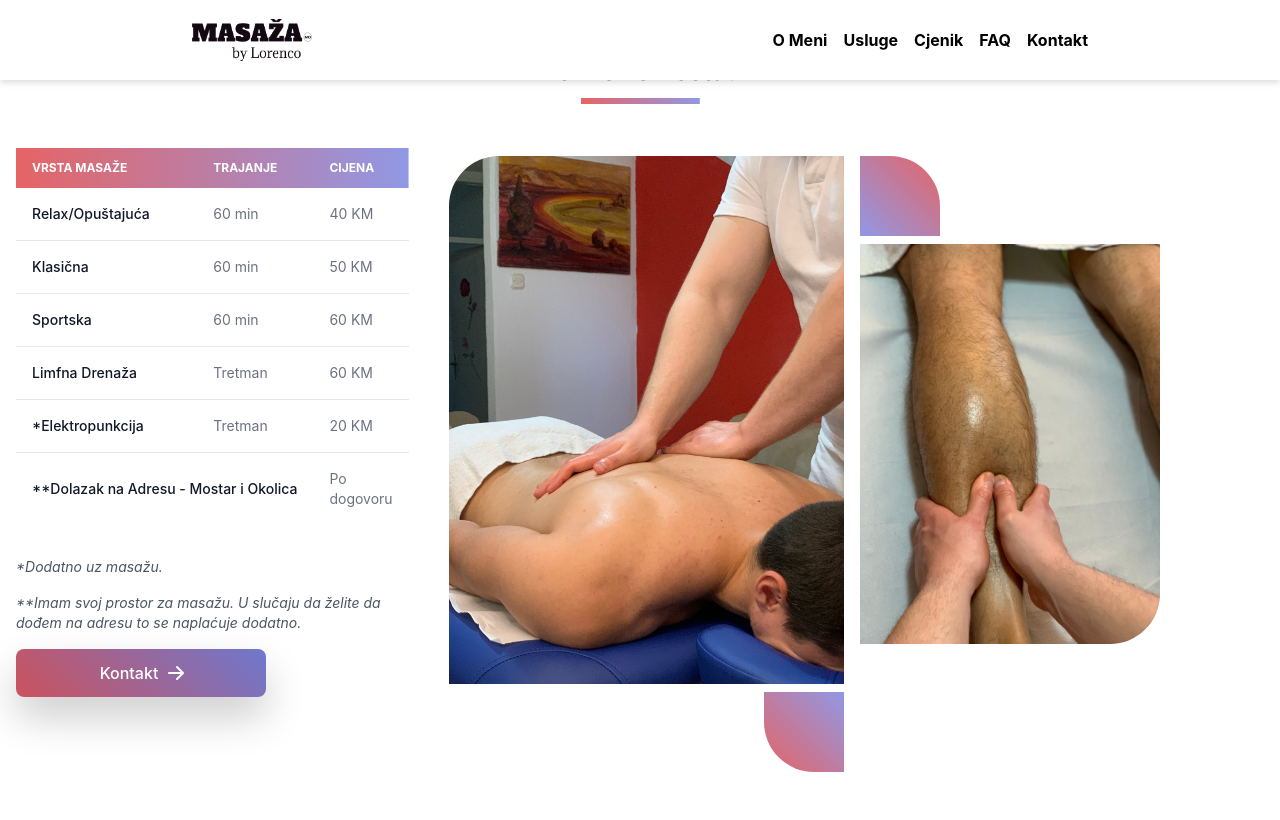
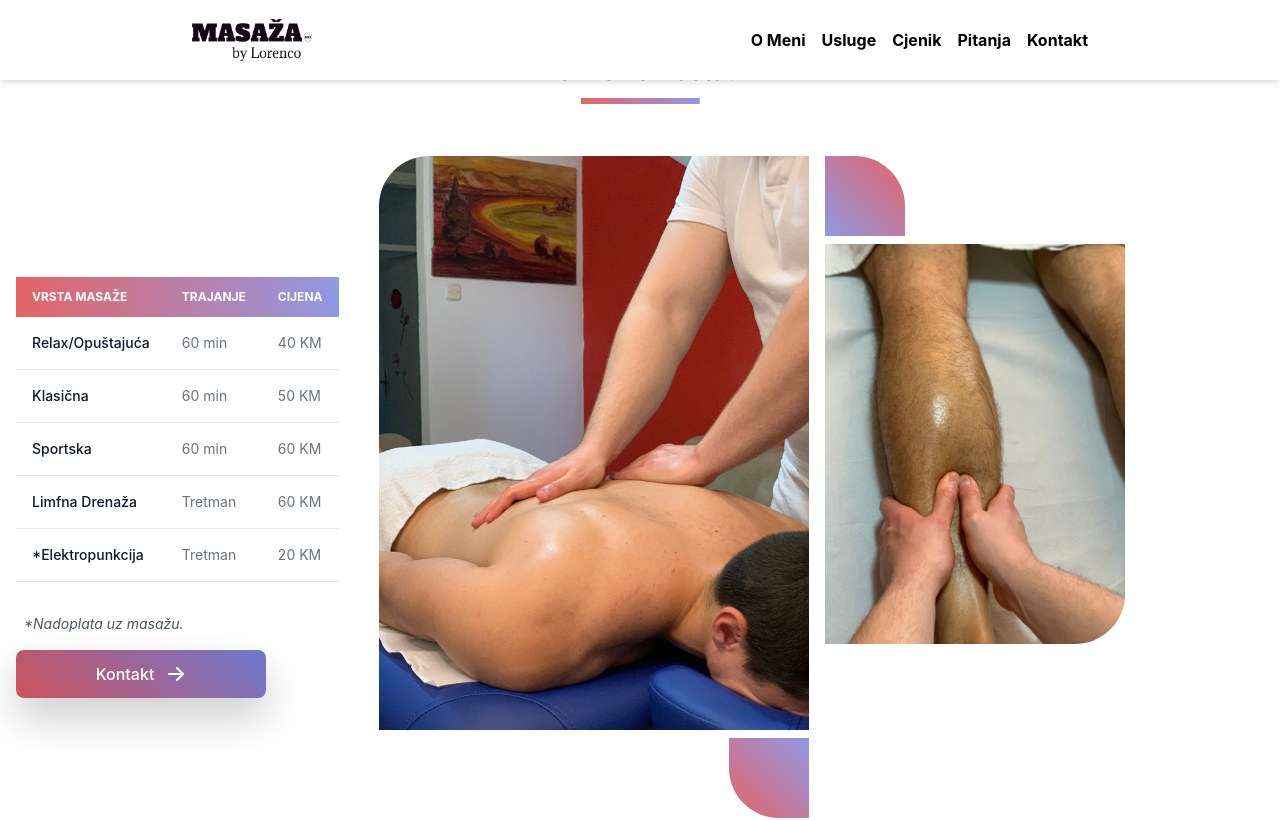
Before and after one commit to maverickcro/masazamostar, a Next.js app: page /components/Cjenik in a window 1280 px wide. Shown: the top 820 px of the page. Built offline with nearby package versions, Linux system fonts and the light colour scheme.

Commit message:
Nova metadata i male promjenice u elementima

```diff
--- a/pages/_app.tsx
+++ b/pages/_app.tsx
@@ -8,19 +8,19 @@ function App({ Component, pageProps }: AppProps) {
     <>
       <Head>
         <title>
-          Masaža Mostar by Lorenco - Klasična, Sportska i Opuštajuća Masaža
+          Masaža Lorenco - Klasična, Sportska i Opuštajuća Masaža - Mostar
         </title>
         <meta
           name="description"
-          content="Masaža Mostar za Muškarce i Žene - Fizioterapeut Lorenco Perić - Stručne usluge za opuštanje, terapiju i rehabilitaciju - Relax"
+          content="Briga za vlastito zdravlje nije luksuz. Nudim stručne usluge masaže za opuštanje, terapiju i sportaše -  Masaza za Muškarce i Žene u Mostaru - Fizioterapeut Lorenco Perić"
         />
         <meta
           property="og:title"
-          content="Masaža Mostar by Lorenco - Klasična, Sportska i Opuštajuća Masaža"
+          content="Masaža Lorenco - Klasična, Sportska i Opuštajuća Masaža - Mostar"
         />
         <meta
           property="og:description"
-          content="Fizioterapeut Lorenco Perić - Stručne usluge za opuštanje, terapiju i rehabilitaciju - Za Muškarce i Žene - +387 63 117 536 - Relax"
+          content="Briga za vlastito zdravlje nije luksuz. Nudim stručne usluge masaže za opuštanje, terapiju i sportaše -  Masaza za Muškarce i Žene u Mostaru - Fizioterapeut Lorenco Perić"
         />
         <meta property="og:image" content="/slika1.jpg" />
         <meta property="og:type" content="website" />
@@ -30,16 +30,22 @@ function App({ Component, pageProps }: AppProps) {
         <meta name="twitter:card" content="summary_large_image" />
         <meta
           name="twitter:title"
-          content="Masaža Mostar by Lorenco - Klasična, Sportska i Opuštajuća Masaža"
+          content="Masaža Lorenco - Klasična, Sportska i Opuštajuća Masaža - Mostar"
         />
         <meta
           name="twitter:description"
-          content="Fizioterapeut Lorenco Perić - Stručne usluge za opuštanje, terapiju i rehabilitaciju - Za Muškarce i Žene - +387 63 117 536 - Relax"
+          content="Briga za vlastito zdravlje nije luksuz. Nudim stručne usluge masaže za opuštanje, terapiju i sportaše -  Masaza za Muškarce i Žene u Mostaru - Fizioterapeut Lorenco Perić"
         />
         <meta name="twitter:image" content="/slika1.jpg" />
         <meta property="og:locale" content="hr_HR" />
         <meta property="og:image:width" content="1200" />
         <meta property="og:image:height" content="630" />
+        <meta name="author" content="Lorenco Perić" />
+        <link rel="canonical" href="https://www.masaza-mostar.com" />
+        <meta
+          name="keywords"
+          content="masaža, klasična masaža, sportska masaža, opuštajuća masaža, Mostar, fizioterapeut, Lorenco Perić"
+        />
       </Head>
       <Component {...pageProps} />
       <Analytics />
--- a/pages/components/About.tsx
+++ b/pages/components/About.tsx
@@ -5,7 +5,7 @@ import useScrollAnimation from "../hooks/useScrollAnimation";
 
 export default function About() {
   useScrollAnimation("yearsCounter", 0, 5, 1500);
-  useScrollAnimation("clientsCounter", 0, 50, 1500);
+  useScrollAnimation("clientsCounter", 0, 60, 1500);
 
   const imageContainerRef = useRef<HTMLDivElement>(null);
   const listItemsRef = useRef<(HTMLLIElement | null)[]>([]);
@@ -59,26 +59,10 @@ export default function About() {
         </h2>
       </div>
       <div className="max-w-[1280px] flex flex-col md:flex-row md:flex-wrap lg:flex-row w-full px-4 py-8 justify-center items-center">
-        <div className="w-full md:w-1/2 lg:w-1/3 mb-6 md:mb-0">
+        <div className="w-full md:w-1/2 mb-6 md:mb-0">
           <InfoCard />
         </div>
-        <div
-          className="w-full md:w-1/2 lg:w-1/3 mb-6 md:mb-0 flex flex-col justify-center items-center"
-          ref={imageContainerRef}
-        >
-          <Image
-            src="/lorenco.png"
-            alt="Masaža Mostar za Muškarce i Žene"
-            height={350}
-            width={350}
-            objectFit={"cover"}
-            className="rounded-lg"
-          />
-          <span className="text-sm text-gray-600 italic">
-            Lorenco Peric, 2024
-          </span>
-        </div>
-        <div className="w-full md:w-full lg:w-1/3 mb-6 md:mb-0">
+        <div className="w-full md:w-1/2 mb-6 md:mb-0">
           <div
             className="flex justify-center items-center p-4"
             style={{ height: "33.33%" }}
@@ -102,6 +86,7 @@ export default function About() {
               <span className="text-sm">Klijenata</span>
             </div>
           </div>
+
           <ul
             className="flex-grow flex-shrink custom-list"
             style={{ height: "66.66%" }}
@@ -110,6 +95,7 @@ export default function About() {
               "Širok spektar tehnika masaže. Svaka sesija je prilagođena da odgovara vašim specifičnim potrebama.",
               "Znanje koristim kako bih pružio najbolju moguću njegu, uvijek s ljubavlju prema onome što radim.",
               "Kontinuirano se usavršavam u području fizioterapije što je rezultiralo s nizom profesionalnih certifikata.",
+              "Većina mojih klijenata dolazi po preporuci, što potvrđuje kvalitetu mojih masaža.",
             ].map((text, index) => (
               <li
                 key={index}
--- a/pages/components/Cjenik.tsx
+++ b/pages/components/Cjenik.tsx
@@ -56,7 +56,7 @@ export default function Cjenik() {
           Koliko To Košta?
         </h2>
       </div>
-      <div className="max-w-[1280px] py-8 flex flex-col md:flex-row">
+      <div className="max-w-[1280px] py-8 flex justify-center items-center flex-col md:flex-row">
         <div className="mx-4 mb-6 md:mb-0" ref={imageContainerRef}>
           <div className="relative flex flex-col">
             <table className="w-full text-sm text-gray-500 mb-6 text-left">
@@ -125,24 +125,10 @@ export default function Cjenik() {
                   <td className="px-4 py-4">Tretman</td>
                   <td className="px-4 py-4">20 KM</td>
                 </tr>
-                <tr className="bg-white">
-                  <th
-                    scope="row"
-                    className="px-4 py-4 font-medium text-gray-900 whitespace-nowrap"
-                    colSpan={2}
-                  >
-                    **Dolazak na Adresu - Mostar i Okolica
-                  </th>
-                  <td className="px-4 py-4">Po dogovoru</td>
-                </tr>
               </tbody>
             </table>
-            <span className="text-sm text-gray-600 italic my-2">
-              *Dodatno uz masažu.
-            </span>
-            <span className="text-sm text-gray-600 italic my-2">
-              **Imam svoj prostor za masažu. U slučaju da želite da dođem na
-              adresu to se naplaćuje dodatno.
+            <span className="text-sm text-gray-600 italic m-2">
+              *Nadoplata uz masažu.
             </span>
             <a
               href="#kontakt"
@@ -150,7 +136,7 @@ export default function Cjenik() {
             >
               Kontakt
               <svg
-                className="w-5 h-5 ml-2 -mr-1"
+                className="w-7 h-5 ml-2 -mr-1"
                 fill="currentColor"
                 viewBox="0 0 20 20"
                 xmlns="http://www.w3.org/2000/svg"
--- a/pages/components/Navbar.tsx
+++ b/pages/components/Navbar.tsx
@@ -69,7 +69,7 @@ export default function Navbar() {
             className="transition font-bold no-underline text-black text-sm md:text-base gradient-hover-text"
             href="#pitanja"
           >
-            FAQ
+            Pitanja
           </Link>
           <Link
             className="transition font-bold no-underline text-black text-sm md:text-base gradient-hover-text"
--- a/pages/components/SkupSlika.tsx
+++ b/pages/components/SkupSlika.tsx
@@ -11,7 +11,7 @@ export default function SkupSlika() {
         >
           <Image
             src="/slika4.jpg"
-            alt="Masaža Mostar za Muškarce i Žene"
+            alt="Masaža Mostar za Muškarce i Žene Masaza Mostar"
             width={300}
             height={400}
             className="rounded-tl-[50px]"
@@ -29,7 +29,7 @@ export default function SkupSlika() {
           <div className="w-20 h-20 mb-2 bg-gradient-to-bl from-[#e66465] to-[#9198e5] rounded-tr-[50px]"></div>
           <Image
             src="/slika5.jpg"
-            alt="Masaža Mostar za Muškarce i Žene"
+            alt="Masaža Mostar za Muškarce i Žene Masaza Mostar"
             width={300}
             height={400}
             className="rounded-br-[50px]"
--- a/pages/components/Usluge.tsx
+++ b/pages/components/Usluge.tsx
@@ -48,7 +48,7 @@ export default function Usluge() {
             title="Opuštajuća masaža"
             description="Savršen način za smanjenje stresa i revitalizaciju tijela i uma. Kroz lagane i umirujuće pokrete, ova masaža opušta mišiće, poboljšava raspoloženje i potiče opću dobrobit."
             src="slika2.jpg"
-            alt="Opuštajuća Masaža Mostar za Muškarce i Žene"
+            alt="Opuštajuća Masaža Mostar za Muškarce i Žene Masaza Mostar"
             intensity="Lagana"
           />
         </div>
@@ -57,7 +57,7 @@ export default function Usluge() {
             title="Klasična masaža"
             description="Cilj joj je opuštanje mišića i poboljšanje cirkulacije krvi kroz niz glađenja, gnječenja i tapkanja. Efikasno smanjuje stres i unaprjeđuje opće psihofizičko stanje."
             src="slika4.jpg"
-            alt="Klasična Masaža Mostar za Muškarce i Žene"
+            alt="Klasična Masaža Mostar za Muškarce i Žene Masaza Mostar"
             intensity="Balansirana"
           />
         </div>
@@ -66,7 +66,7 @@ export default function Usluge() {
             title="Sportska masaža"
             description="Dizajnirana za sportaše i aktivne osobe. Pomaže u prevenciji ozljeda, smanjuje mišićnu napetost i poboljšava fleksibilnost."
             src="slika1.jpg"
-            alt="Sportska Masaža Mostar za Muškarce i Žene"
+            alt="Sportska Masaža Mostar za Muškarce i Žene Masaza Mostar"
             intensity="Jaka"
           />
         </div>
--- a/styles/globals.css
+++ b/styles/globals.css
@@ -383,15 +383,19 @@ section {
 }
 
 .delay-1 {
-  animation-delay: 2s;
+  animation-delay: 1s;
 }
 
 .delay-2 {
-  animation-delay: 2.5s;
+  animation-delay: 1.3s;
 }
 
 .delay-3 {
-  animation-delay: 3s;
+  animation-delay: 1.6s;
+}
+
+.delay-4 {
+  animation-delay: 1.9s;
 }
 
 @keyframes underlineGradient {
```
Also changed, not shown: 1 other file (tests, documents, lock files or other folders).
